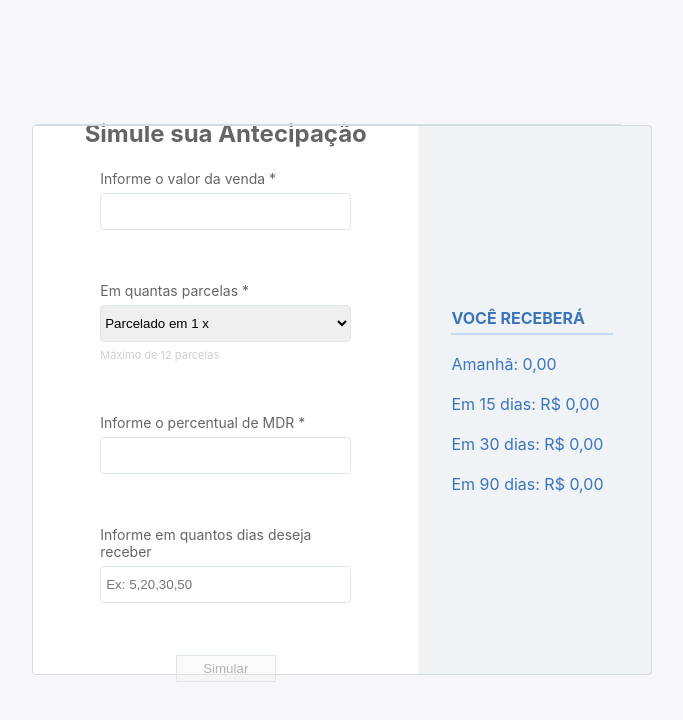
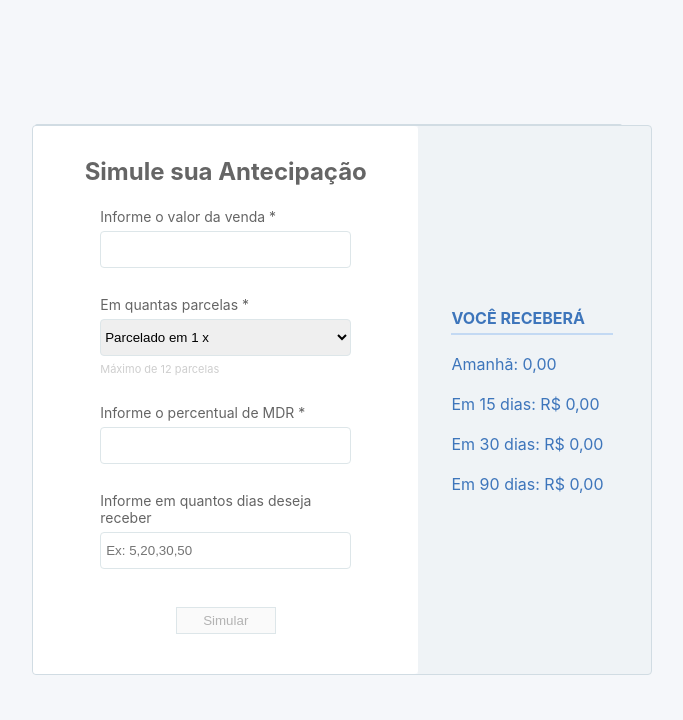
Before and after one commit to lgrimm6/Desafio-1-Frontend-calculadora-mdr-lgrimm6, a React (Create React App) app: page / in a window 1280 px wide. Shown: the top 720 px of the page, without its empty margins (298-981 px from the left). Built offline with nearby package versions, Linux system fonts and the light colour scheme.

Commit message:
Feat: errors form style

```diff
--- a/src/Components/Form/style.ts
+++ b/src/Components/Form/style.ts
@@ -3,11 +3,17 @@ import styled from "styled-components";
 const FormStyled = styled.form`
   display: flex;
   flex-direction: column;
-  gap: 26px;
+  gap: 8px;
   width: 251px;
   height: auto;
+  .yupError {
+    margin-left: 5px;
+    height: 12px;
+    font-size: 11px;
+    color: red;
+  }
   button {
-    margin: 0 auto;
+    margin: 10px auto;
     width: 100px;
     padding: 5px;
     border: 1px solid #dde6e9;
```
